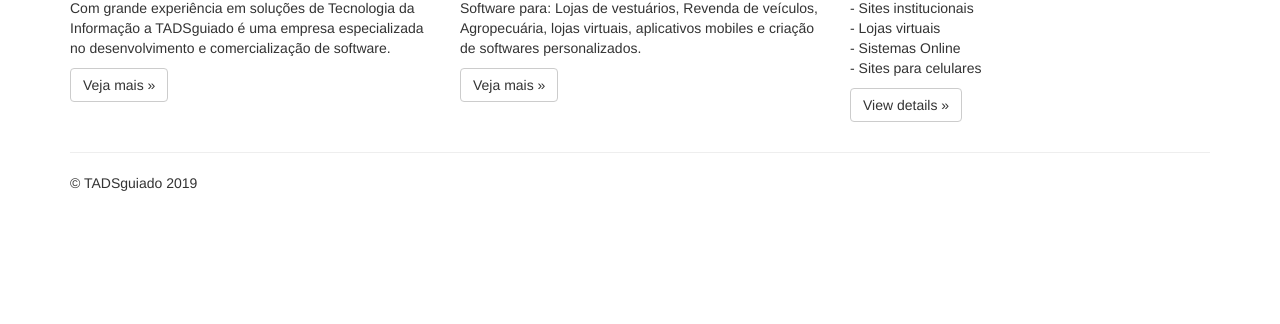
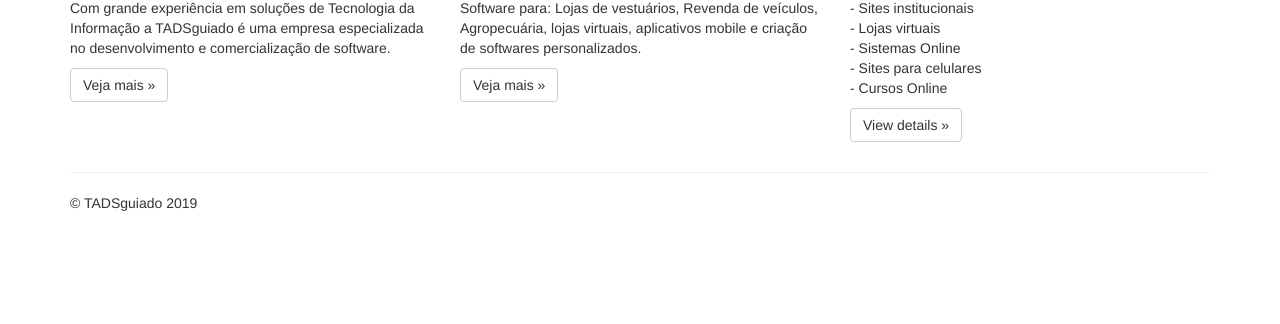
Before and after one commit to Iglisson/projetoweb, a plain HTML site: page index.html in a window 1280 px wide. Shown: the part 476-800 px from the top of the page. Drawn offline with nearby package versions, Linux system fonts and the light colour scheme.

Commit message:
:up: inclusao de novo servico: Cursos Online

```diff
--- a/index.html
+++ b/index.html
@@ -75,7 +75,7 @@
             <div class="col-md-4">
                 <h2>PRODUTOS</h2>
                 <p>
-                    Software para: Lojas de vestuários, Revenda de veículos, Agropecuária, lojas virtuais, aplicativos mobiles e criação de softwares personalizados.
+                    Software para: Lojas de vestuários, Revenda de veículos, Agropecuária, lojas virtuais, aplicativos mobile e criação de softwares personalizados.
                 </p>
                 <p><a class="btn btn-default" href="#">Veja mais &raquo;</a></p>
             </div>
@@ -87,6 +87,7 @@
                     <br />- Lojas virtuais
                     <br />- Sistemas Online
                     <br />- Sites para celulares
+                    <br />- Cursos Online
                 </p>
                 <p><a class="btn btn-default" href="#">View details &raquo;</a></p>
             </div>
```
